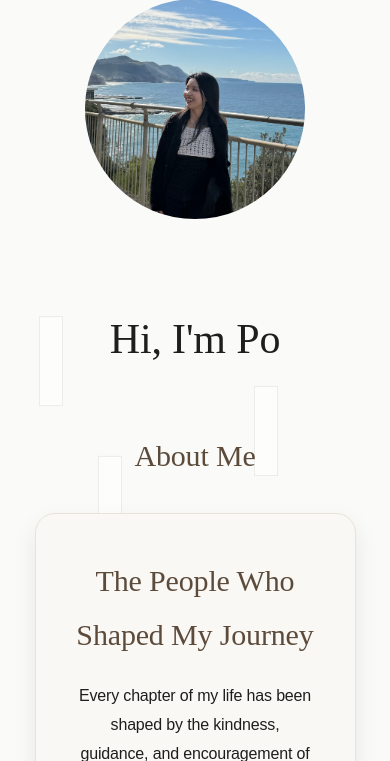
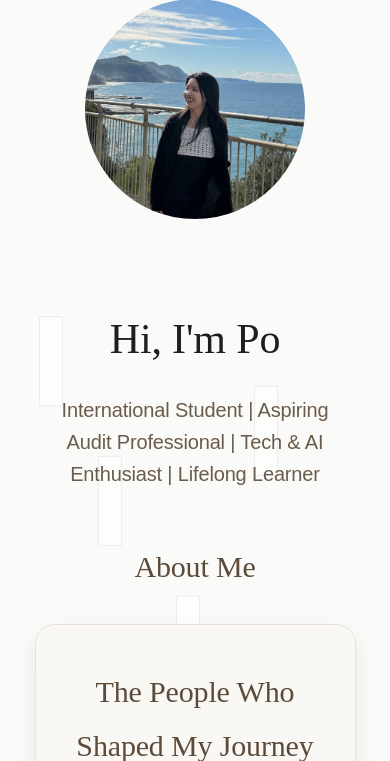
Before and after one commit to po-12365/thet-loon-po-portfolio, a Django app: page / in a window 390 px wide. Shown: the part 151-912 px from the top of the page. Run offline with Django 5.2, Linux system fonts and the light colour scheme.

Commit message:
added personal introduction tagline

```diff
--- a/portfolio/templates/portfolio/home.html
+++ b/portfolio/templates/portfolio/home.html
@@ -350,6 +350,11 @@ html{
         margin-left:10px;
         font-size:15px;
     }
+
+    .intro-text {
+    font-size: 16px;
+    padding: 0 15px;
+}
 }
 
 .piano-bg {
@@ -422,6 +427,16 @@ footer {
 
 }
 
+.intro-text {
+    margin-top: 15px;
+    font-size: 20px;
+    color: #6B5B4B;
+    text-align: center;
+    max-width: 700px;
+    line-height: 1.6;
+}
+
+
 </style>
 
 </head>
@@ -460,7 +475,11 @@ footer {
 
    <h1>Hi, I'm Po </h1>
 
-</div> <!-- close hero -->
+   <p class="intro-text">
+    International Student | Aspiring Audit Professional | Tech & AI Enthusiast | Lifelong Learner
+</p>
+
+</div>
 
 <div class="section" id="about">
 
```
